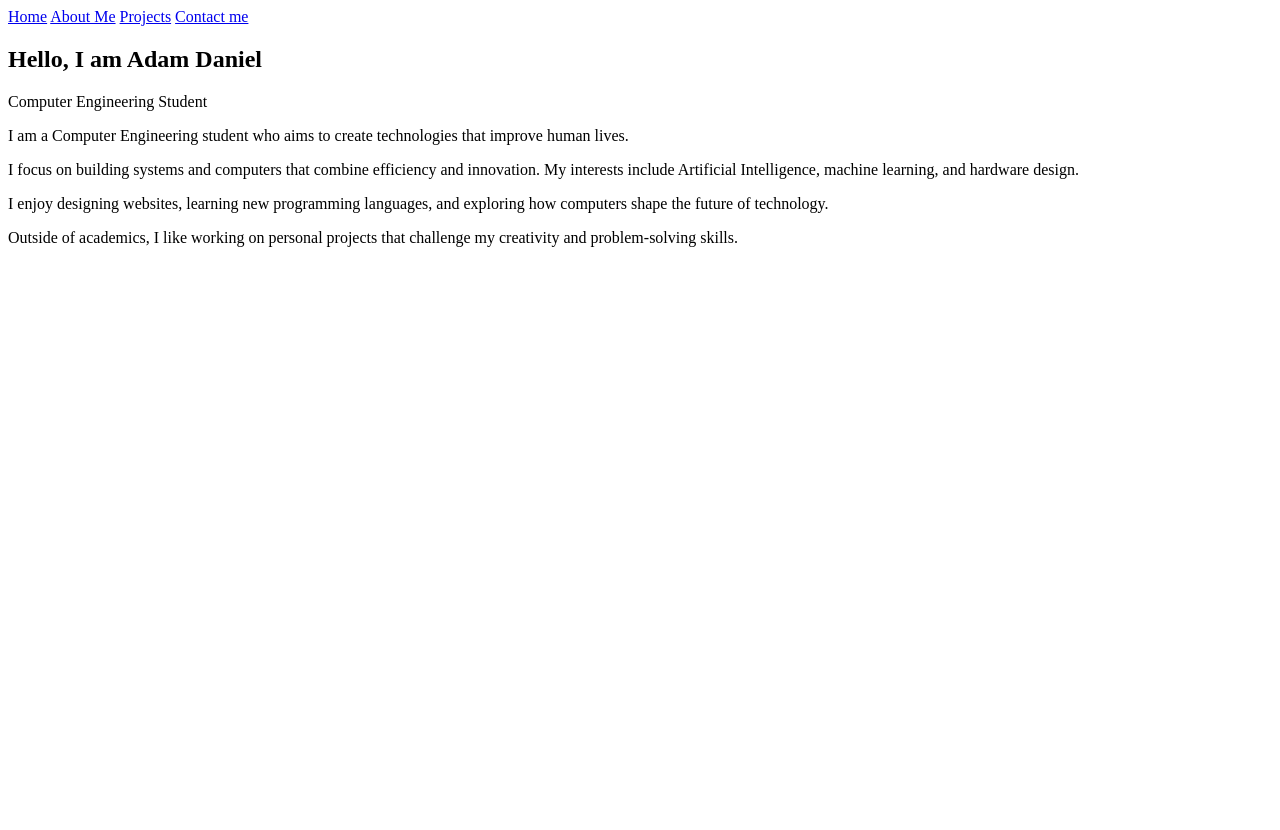
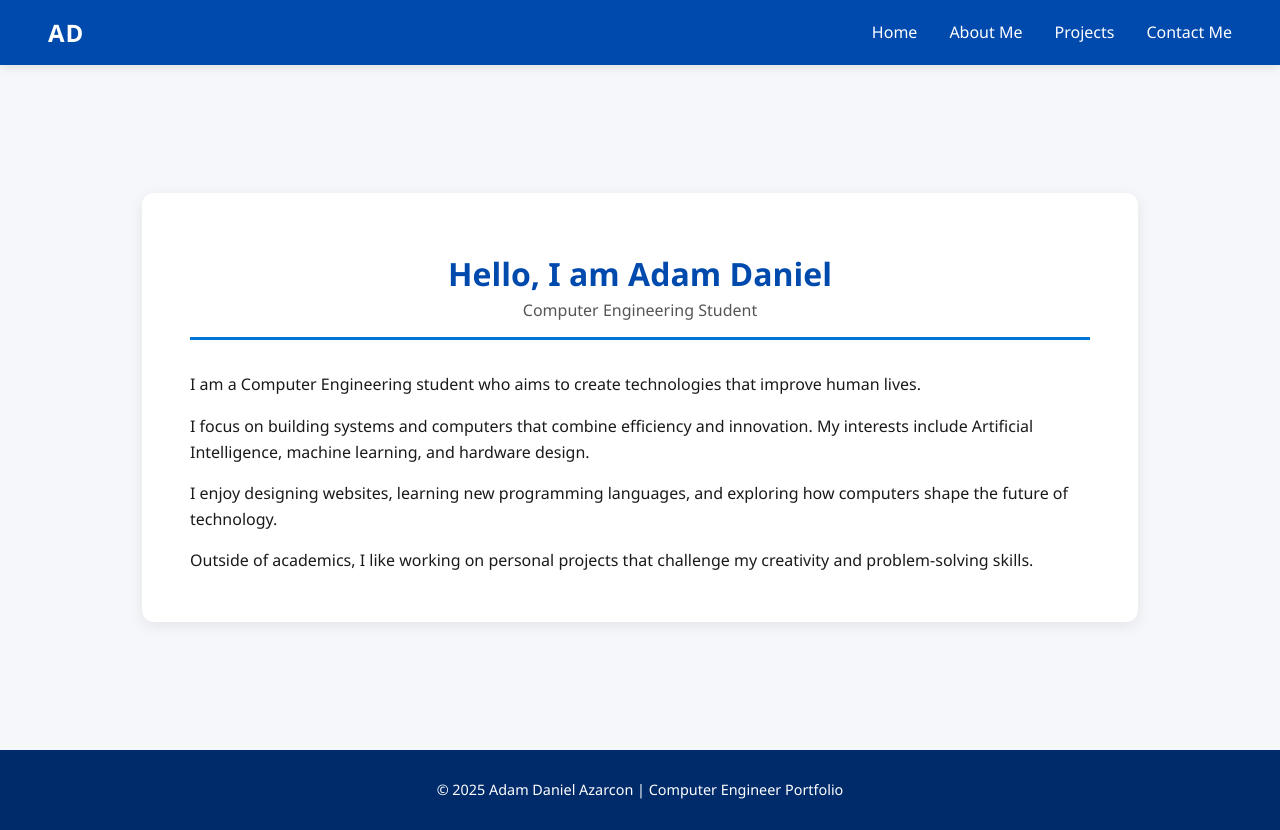
Before and after one commit to AzarconAD/DSA_lab3_my_portfolio, a Flask app: page / in a window 1280 px wide. Before the commit the page ends 247 px from the top, so only its background shows below. Run offline with Flask 3, Linux system fonts and the light colour scheme.

Commit message:
Frontend complete
Updated the templates and

Added:
1. style.css
2. photos of the site's pages

```diff
--- /dev/null
+++ b/static/style.css
@@ -0,0 +1,303 @@
+body {
+  margin: 0;
+  font-family: 'Segoe UI', Arial, sans-serif;
+  background-color: #f8fbff;
+  color: #1a1a1a;
+}
+
+/* Header */
+.navbar {
+  background-color: #004aad;
+  color: white;
+  box-shadow: 0 2px 10px rgba(0, 0, 0, 0.1);
+}
+
+.container {
+  display: flex;
+  justify-content: space-between;
+  align-items: center;
+  padding: 1rem 3rem;
+  max-width: 1200px;
+  margin: 0 auto;
+}
+
+.logo h2 {
+  margin: 0;
+  font-size: 1.5rem;
+  letter-spacing: 1px;
+  color: white;
+}
+
+.nav-links {
+  display: flex;
+  gap: 2rem;
+}
+
+.nav-item {
+  text-decoration: none;
+  color: white;
+  font-weight: 500;
+  transition: color 0.3s, border-bottom 0.3s;
+  padding-bottom: 2px;
+}
+
+.nav-item:hover,
+.nav-item.active {
+  color: #a3d0ff;
+  border-bottom: 2px solid #a3d0ff;
+}
+
+/* Main content */
+.main-content {
+  max-width: 1000px;
+  margin: 3rem auto;
+  padding: 2rem;
+}
+
+/* Footer */
+.footer {
+  background-color: #002b6b;
+  color: white;
+  text-align: center;
+  padding: 1rem 0;
+  font-size: 0.9rem;
+  margin-top: 3rem;
+}
+
+@media (max-width: 768px) {
+  .container {
+    flex-direction: column;
+    text-align: center;
+  }
+
+  .nav-links {
+    flex-direction: column;
+    gap: 1rem;
+    margin-top: 1rem;
+  }
+}
+
+body {
+  background-color: #f5f7fb;
+  color: #1a1a1a;
+  font-family: 'Segoe UI', sans-serif;
+  margin: 0;
+  padding: 0;
+}
+
+.about-section {
+  max-width: 900px;
+  margin: 3rem auto;
+  background-color: #ffffff;
+  border-radius: 12px;
+  padding: 2rem 3rem;
+  box-shadow: 0 4px 15px rgba(0, 0, 0, 0.08);
+}
+
+.about-header {
+  text-align: center;
+  border-bottom: 3px solid #0074d9;
+  padding-bottom: 1rem;
+  margin-bottom: 2rem;
+}
+
+.about-header h1 {
+  color: #004aad;
+  font-size: 2rem;
+  margin-bottom: 0.3rem;
+}
+
+.about-header p {
+  color: #555;
+  font-size: 1rem;
+  margin: 0;
+}
+
+.about-content h2 {
+  color: #004aad;
+  margin-top: 1.5rem;
+  font-size: 1.3rem;
+}
+
+.about-content ul {
+  list-style-type: none;
+  padding: 0;
+  margin-top: 0.5rem;
+}
+
+.about-content li {
+  padding: 0.4rem 0;
+  border-bottom: 1px solid #e5e8ed;
+}
+
+.about-content strong {
+  color: #004aad;
+}
+
+.about-section ul li:last-child {
+  border-bottom: none;
+}
+
+@media (max-width: 768px) {
+  .about-section {
+    padding: 1.5rem;
+  }
+  .about-header h1 {
+    font-size: 1.6rem;
+  }
+}
+
+.home-section {
+  max-width: 900px;
+  margin: 3rem auto;
+  background-color: #ffffff;
+  border-radius: 12px;
+  padding: 2rem 3rem;
+  box-shadow: 0 4px 15px rgba(0, 0, 0, 0.08);
+}
+
+.home-header {
+  text-align: center;
+  border-bottom: 3px solid #0074d9;
+  padding-bottom: 1rem;
+  margin-bottom: 2rem;
+}
+
+.home-header h1 {
+  color: #004aad;
+  font-size: 2rem;
+  margin-bottom: 0.3rem;
+}
+
+.home-header p {
+  color: #555;
+  font-size: 1rem;
+  margin: 0;
+}
+
+.home-content p {
+  color: #1a1a1a;
+  line-height: 1.6;
+  margin-bottom: 1rem;
+}
+
+@media (max-width: 768px) {
+  .home-section {
+    padding: 1.5rem;
+  }
+  .home-header h1 {
+    font-size: 1.6rem;
+  }
+}
+
+.projects-section {
+  max-width: 900px;
+  margin: 3rem auto;
+  background-color: #ffffff;
+  border-radius: 12px;
+  padding: 2.5rem 3rem;
+  box-shadow: 0 4px 15px rgba(0, 0, 0, 0.08);
+}
+
+.projects-section h1 {
+  color: #004aad;
+  text-align: center;
+  margin-bottom: 1rem;
+}
+
+.projects-section .intro-text {
+  text-align: center;
+  color: #333;
+  margin-bottom: 2rem;
+  font-size: 1rem;
+}
+
+.projects-list {
+  display: flex;
+  flex-direction: column;
+  gap: 1.2rem;
+}
+
+.project-card {
+  display: block;
+  background-color: #f4f9ff;
+  border: 1px solid #d0e3ff;
+  border-radius: 8px;
+  padding: 1.2rem 1.5rem;
+  text-decoration: none;
+  color: #1a1a1a;
+  transition: background-color 0.3s, box-shadow 0.3s, transform 0.2s;
+}
+
+.project-card h3 {
+  color: #004aad;
+  margin-bottom: 0.4rem;
+}
+
+.project-card p {
+  color: #333;
+  font-size: 0.95rem;
+}
+
+.project-card:hover {
+  background-color: #e7f1ff;
+  box-shadow: 0 4px 12px rgba(0, 74, 173, 0.15);
+  transform: translateY(-2px);
+}
+
+@media (max-width: 768px) {
+  .projects-section {
+    padding: 1.5rem;
+  }
+}
+.contact-section {
+  max-width: 800px;
+  margin: 3rem auto;
+  background-color: #ffffff;
+  border-radius: 12px;
+  padding: 2.5rem 3rem;
+  box-shadow: 0 4px 15px rgba(0, 0, 0, 0.08);
+}
+
+.contact-section h1 {
+  color: #004aad;
+  text-align: center;
+  margin-bottom: 1rem;
+}
+
+.contact-intro {
+  text-align: center;
+  color: #333;
+  margin-bottom: 2rem;
+  font-size: 1rem;
+}
+
+.contact-info {
+  display: flex;
+  flex-direction: column;
+  gap: 1.2rem;
+}
+
+.contact-item h3 {
+  color: #004aad;
+  margin-bottom: 0.3rem;
+  font-size: 1.1rem;
+}
+
+.contact-item p,
+.contact-item a {
+  color: #1a1a1a;
+  font-size: 0.95rem;
+  text-decoration: none;
+}
+
+.contact-item a:hover {
+  color: #0074d9;
+  text-decoration: underline;
+}
+
+@media (max-width: 768px) {
+  .contact-section {
+    padding: 1.5rem;
+  }
+}
--- a/templates/base.html
+++ b/templates/base.html
@@ -3,21 +3,31 @@
 <head>
     <meta charset="UTF-8">
     <meta name="viewport" content="width=device-width, initial-scale=1.0">
-    <title>{% block title %}Document{% endblock%}</title>
+    <title>{% block title %}My Portfolio{% endblock %}</title>
+    <link rel="stylesheet" href="{{ url_for('static', filename='style.css') }}">
 </head>
 <body>
-    <header>
-        <nav>
-            <a href="/">Home</a>
-            <a href="/profile">About Me</a>
-            <a href="/works">Projects</a>
-            <a href="/contact">Contact me</a>
-        </nav>
+    <header class="navbar">
+        <div class="container">
+            <div class="logo">
+                <h2>AD</h2>
+            </div>
+            <nav class="nav-links">
+                <a href="/" class="nav-item">Home</a>
+                <a href="/profile" class="nav-item">About Me</a>
+                <a href="/works" class="nav-item">Projects</a>
+                <a href="/contact" class="nav-item">Contact Me</a>
+            </nav>
+        </div>
     </header>
 
-    <main>
+    <main class="main-content">
         {% block content %}
         {% endblock %}
     </main>
+
+    <footer class="footer">
+        <p>© 2025 Adam Daniel Azarcon | Computer Engineer Portfolio</p>
+    </footer>
 </body>
 </html>
```
Also changed, not shown: templates/contact.html (+32 -14 lines), templates/works.html (+24 -7 lines), static/contactpage.png (added), static/homepage.png (added), static/profilepage.png (added), static/workspage.png (added).
